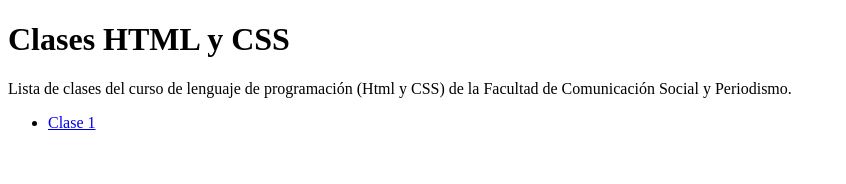
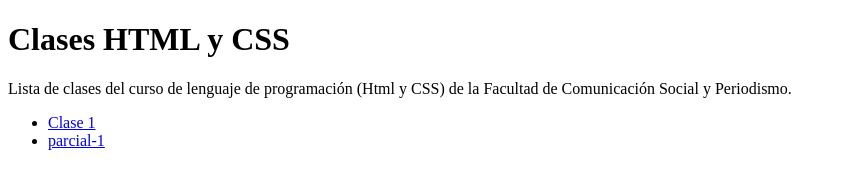
Before and after one commit to Les2206/Les2206.github.io, a plain HTML site: page index.html in a window 1280 px wide. Shown: the whole page, without its empty margins (0-846 px from the left). Drawn offline with Linux system fonts and the light colour scheme.

Commit message:
Update index.html

```diff
--- a/index.html
+++ b/index.html
@@ -11,6 +11,7 @@
         <p>Lista de clases del curso de lenguaje de programación (Html y CSS) de la Facultad de Comunicación Social y Periodismo.</p>
         <ul>
             <li><a href="./clase-01/index.html">Clase 1</a></li>
+            <li><a href="./parcial-1">parcial-1</a></li>
         </ul>
     </main>
 </body>
```
